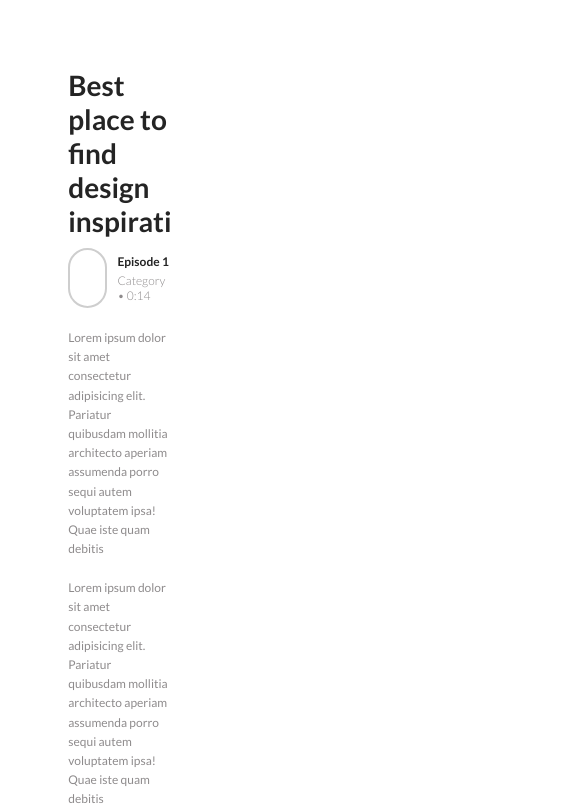
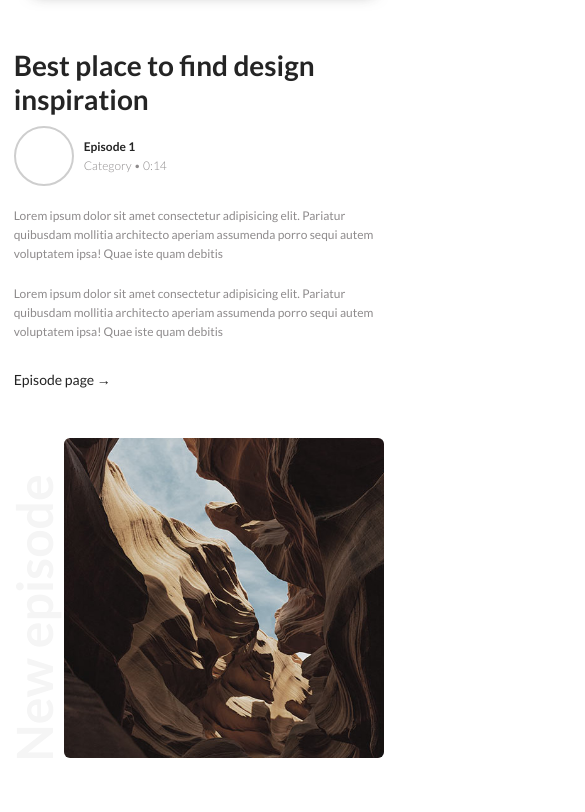
Before and after one commit to srdjan-gr/resonator-podcasts, a plain HTML site: page index.html in a window 390 px wide. Shown: the part 976-1788 px from the top of the page, 585 px wide, since content can reach past the window. Drawn offline with nearby package versions, Linux system fonts and the light colour scheme.

Commit message:
Best practice section for Mobile finish

```diff
--- a/style/style.css
+++ b/style/style.css
@@ -20,7 +20,6 @@
     padding: 0;
     margin: 0;
     box-sizing: border-box;
-    overflow-x: hidden;
 }
 
 html {
@@ -31,6 +30,7 @@ body {
     font-family: 'Lato', sans-serif;
     font-size: 1.4rem;
     color: var(--text-main);
+    overflow-x: hidden;
 
 }
 
@@ -704,6 +704,9 @@ footer{
     /* Last podcast section */
     .last__podcast-container{
         width: 93%;
+        left: 50%;
+        transform: translate(-50%, 90%);
+        /* border: 1px solid red; */
     }
 
     .last__podcast-container-player{
@@ -735,4 +738,38 @@ footer{
         width: 100%;
     }
 
+    /* ============================================ */
+
+
+    /* Best practice section */
+    .bestpractice__section {
+        /* margin-top: 10rem; */
+        width: 93%;
+        margin: 12rem auto 0;
+        flex-direction: column;
+    }
+
+    .bestpractice__section .bestpractice__section-text{
+        max-width: 100%;
+        flex-direction: column;
+    }
+
+    .episode__page{
+        margin-top: 3rem;
+        margin-bottom: 5rem;
+    }
+
+    .bestpractice__section-image{
+        width: 37rem;
+    }
+
+    .bestpractice__section-image h4{
+        font-size: 5rem;
+        bottom: 52%;
+    }
+
+    .bestpractice__section-image img{
+        max-width: 32rem;
+    }
+
 }
```
